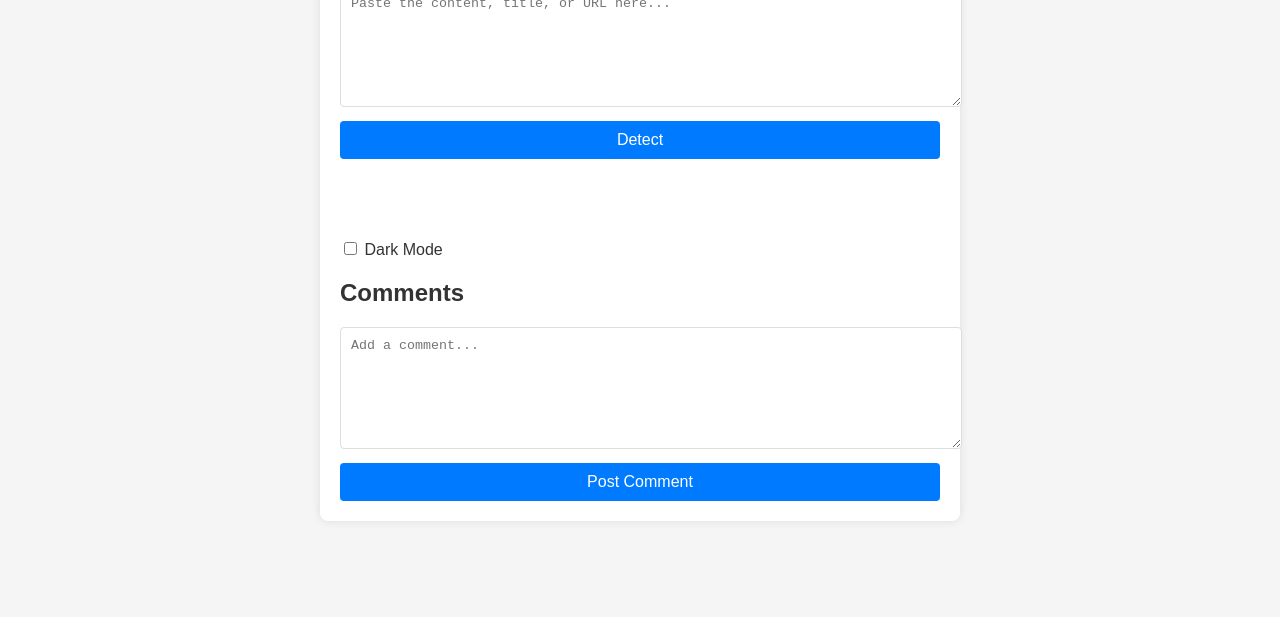
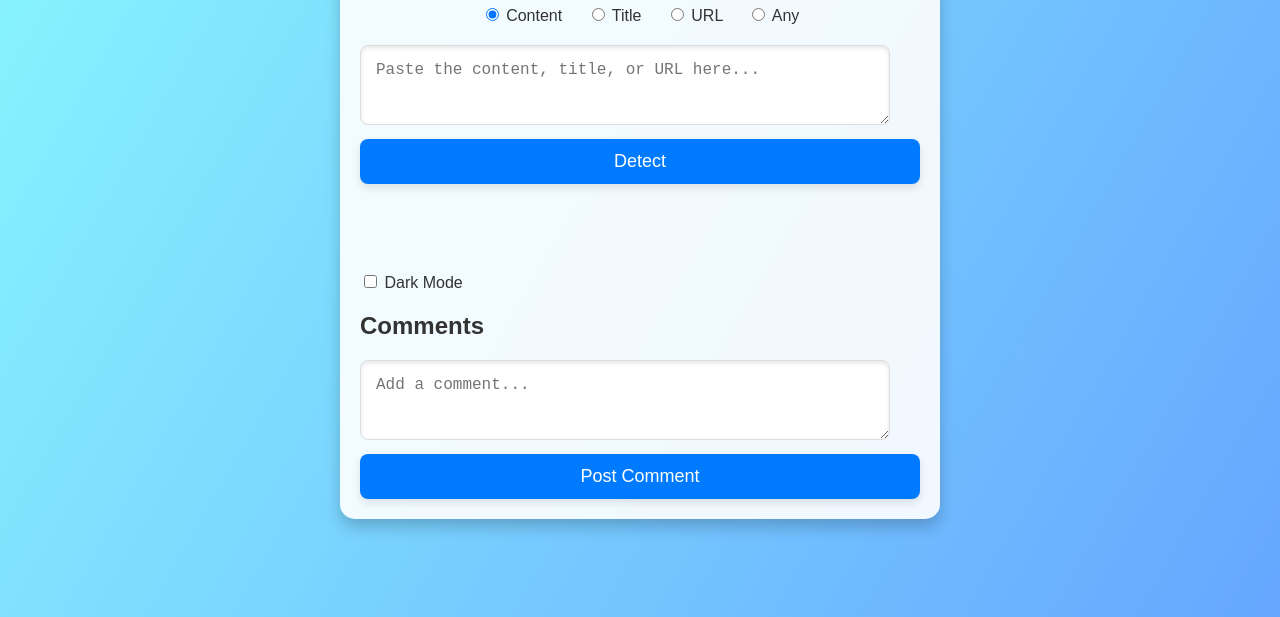
Before and after one commit to Aravindhan7malai/Fake-News-Detector, a plain HTML site: page index.html in a window 1280 px wide. Shown: the part 183-800 px from the top of the page. Drawn offline with Linux system fonts and the light colour scheme.

Commit message:
Update style.css

```diff
--- a/style.css
+++ b/style.css
@@ -1,10 +1,14 @@
 /* Base Styles */
 body {
     font-family: Arial, sans-serif;
-    background-color: #f5f5f5;
+    background: linear-gradient(120deg, #89f7fe, #66a6ff);
     color: #333;
     margin: 0;
     padding: 0;
+    min-height: 100vh;
+    display: flex;
+    justify-content: center;
+    align-items: center;
 }
 
 .container {
@@ -12,35 +16,53 @@ body {
     max-width: 600px;
     margin: 50px auto;
     padding: 20px;
-    background-color: #fff;
-    border-radius: 8px;
-    box-shadow: 0 0 10px rgba(0, 0, 0, 0.1);
+    background-color: rgba(255, 255, 255, 0.9);
+    border-radius: 15px;
+    box-shadow: 0 8px 15px rgba(0, 0, 0, 0.2);
+    box-sizing: border-box; /* Ensure padding doesn't cause overflow */
 }
 
 h1 {
     text-align: center;
     margin-bottom: 20px;
+    font-size: 28px;
+    color: #007bff;
+}
+
+.options {
+    margin-bottom: 20px;
+    text-align: center;
+}
+
+.options label {
+    margin: 0 10px;
+    font-size: 16px;
 }
 
 textarea {
-    width: 100%;
-    height: 100px;
+    width: calc(100% - 30px); /* Adjust width to account for padding */
+    height: 80px;
     margin-bottom: 10px;
-    padding: 10px;
+    padding: 15px;
     border: 1px solid #ddd;
-    border-radius: 4px;
+    border-radius: 8px;
+    box-shadow: inset 0 2px 4px rgba(0, 0, 0, 0.1);
+    font-size: 16px;
+    box-sizing: border-box; /* Ensure padding doesn't cause overflow */
 }
 
 button {
     display: block;
     width: 100%;
-    padding: 10px;
+    padding: 12px;
     background-color: #007bff;
     color: #fff;
     border: none;
-    border-radius: 4px;
+    border-radius: 8px;
     cursor: pointer;
-    font-size: 16px;
+    font-size: 18px;
+    box-shadow: 0 4px 8px rgba(0, 0, 0, 0.1);
+    transition: background-color 0.3s ease;
 }
 
 button:hover {
@@ -49,32 +71,30 @@ button:hover {
 
 #result, #score {
     margin-top: 20px;
-    font-size: 18px;
+    font-size: 20px;
     text-align: center;
-    padding: 10px;
-    border-radius: 4px;
+    padding: 12px;
+    border-radius: 8px;
     color: #fff;
-}
-
-#score {
-    font-weight: bold;
+    word-wrap: break-word; /* Ensure long words or links break into the next line */
 }
 
 /* Dark Mode Styles */
 body.dark-mode {
-    background-color: #181818;
+    background: linear-gradient(120deg, #232526, #414345);
     color: #ccc;
 }
 
 body.dark-mode .container {
-    background-color: #242424;
-    box-shadow: 0 0 10px rgba(0, 0, 0, 0.5);
+    background-color: rgba(36, 36, 36, 0.9);
+    box-shadow: 0 8px 15px rgba(0, 0, 0, 0.5);
 }
 
 body.dark-mode textarea {
     background-color: #333;
     color: #ccc;
     border-color: #555;
+    box-shadow: inset 0 2px 4px rgba(0, 0, 0, 0.2);
 }
 
 body.dark-mode button {
```
